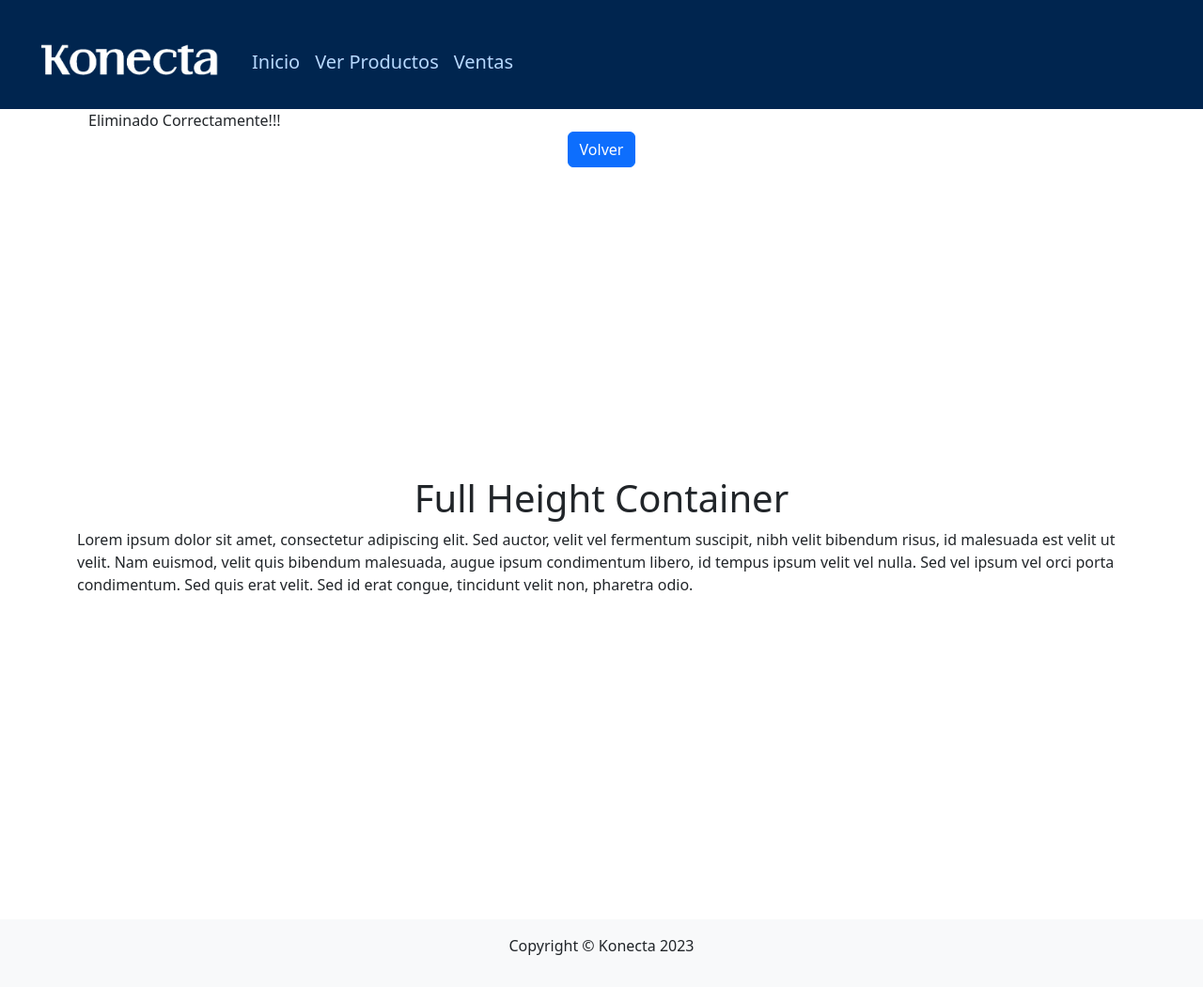
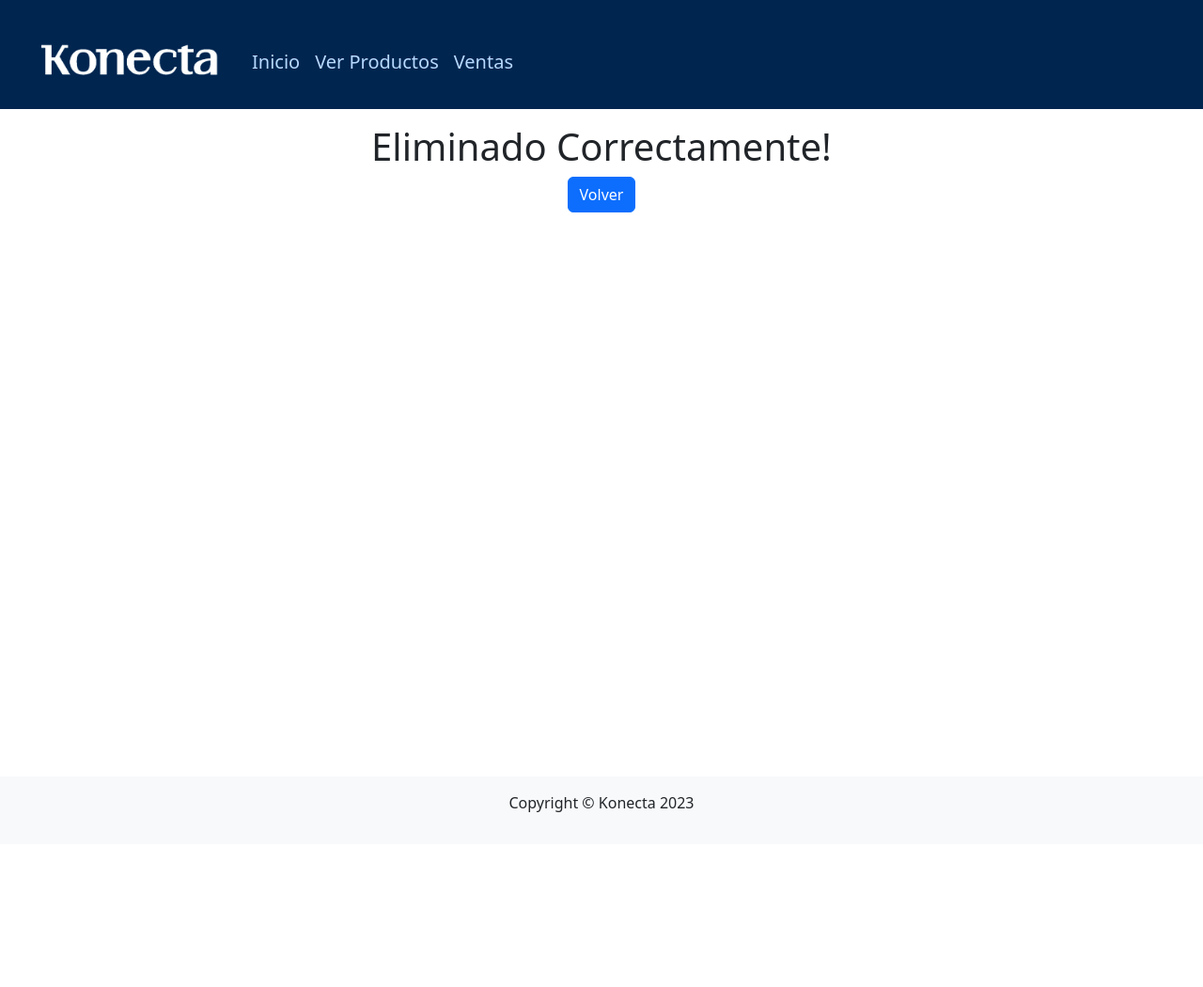
Before and after one commit to saraguzmana/konecta-, a PHP site: page /dashboard/modulos/productos/eliminar.php?id=1 in a window 1280 px wide. Shown: the whole page at 94% size. After the commit the page ends 864 px from the top, so only its background shows below. Run offline with PHP 8.4, Linux system fonts and the light colour scheme.

Commit message:
wip forms

```diff
--- a/modulos/productos/eliminar.php
+++ b/modulos/productos/eliminar.php
@@ -2,8 +2,6 @@
 $ROOT = '../../';
 include("../../templates/header.php");
 ?>
-
-<div class="h-100 container-fluid" style="height: 1000px;">
 
 <?php
 
@@ -13,15 +11,29 @@ include("../../templates/header.php");
 
 $borrar = "DELETE FROM productos WHERE id = $id";
 $eliminar = mysqli_query($con, $borrar);
+?>
 
+
+<div class="container h-100 mt-3">
+    <div class="row align-items-center h-100">
+        <div class="col">
+            <h1 class="text-center">
+                <?php
                 if ($eliminar) {
-        echo 'Eliminado Correctamente!!!';
+                    echo 'Eliminado Correctamente!';
                 }
+                ?>
+            </h1>
 
-    echo '<center class="h-100"><a href="index.php"><button type="submit" class="btn btn-primary" >Volver</button></a></center';
-    ?>
         </div>
 
+        <center class="h-100">
+            <a href="index.php">
+                <button type="submit" class="btn btn-primary">Volver</button>
+            </a>
+        </center>
+    </div>
+</div>
 
 <?php
 $ROOT = '../../';
--- a/templates/footer.php
+++ b/templates/footer.php
@@ -1,13 +1,5 @@
 </main>
-<div class="container h-100">
-  <div class="row align-items-center h-100">
-    <div class="col">
-      <h1 class="text-center">Full Height Container</h1>
-      <p class="text-justify">Lorem ipsum dolor sit amet, consectetur adipiscing elit. Sed auctor, velit vel fermentum suscipit, nibh velit bibendum risus, id malesuada est velit ut velit. Nam euismod, velit quis bibendum malesuada, augue ipsum condimentum libero, id tempus ipsum velit vel nulla. Sed vel ipsum vel orci porta condimentum. Sed quis erat velit. Sed id erat congue, tincidunt velit non, pharetra odio.</p>
-    </div>
-  </div>
-</div>
-
+<div class="container h-75"></div>
 
 <footer class="bg-light py-3">
   <div class="container">
```
Lines whose indentation alone changed are shown as unchanged.
